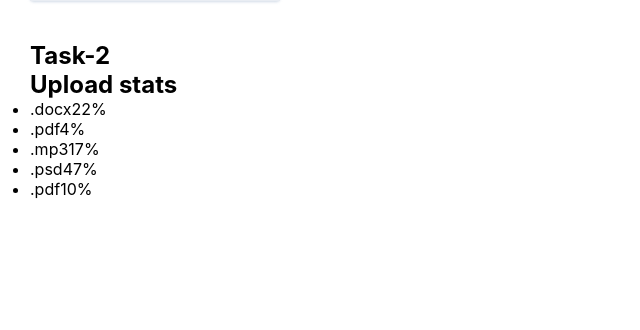
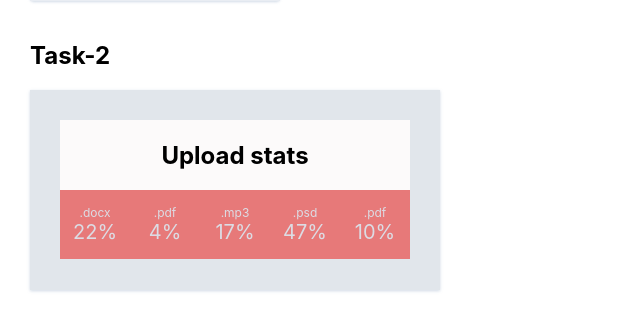
Before and after one commit to catherin-k/goit-react-hw-01-components, a React (Create React App) app: page / in a window 1280 px wide. Shown: the part 394-724 px from the top of the page, without its empty margins (0-640 px from the left). Built offline with nearby package versions, Linux system fonts and the light colour scheme.

Commit message:
add random color for task-2

```diff
--- a/src/components/task-2/Statistics.js
+++ b/src/components/task-2/Statistics.js
@@ -1,25 +1,35 @@
 import React from 'react';
 import PropTypes from 'prop-types';
+import s from './Statistics.module.css';
+import randomColor from './randomeColor';
 
 const Statistics = ({ title, stats }) => {
   return (
-    <section className="statistics">
-      {title && <h2 className="title">{title}</h2>}
+    <section className={s.statistics}>
+      {title && <h2 className={s.title}>{title}</h2>}
 
-      <ul className="stat-list">
+      <ul className={s.statList}>
         {stats.map(stat => {
           const { id, label, percentage } = stat;
 
           return (
-            <li className="item" key={id}>
-              <span className="label">{label}</span>
-              <span className="percentage">{percentage}%</span>
+            <li
+              className={s.item}
+              key={id}
+              style={{ backgroundColor: randomColor() }}
+            >
+              <span className={s.label}>{label}</span>
+              <span className={s.percentage}>{percentage}%</span>
             </li>
           );
         })}
       </ul>
     </section>
   );
+};
+
+Statistics.defaultProps = {
+  title: '',
 };
 
 Statistics.proppTypes = {
--- /dev/null
+++ b/src/components/task-2/randomeColor.js
@@ -0,0 +1,7 @@
+import React from 'react';
+
+const randomColor = () => {
+  return '#' + Math.random().toString(16).substring(9);
+};
+
+export default randomColor;
```
